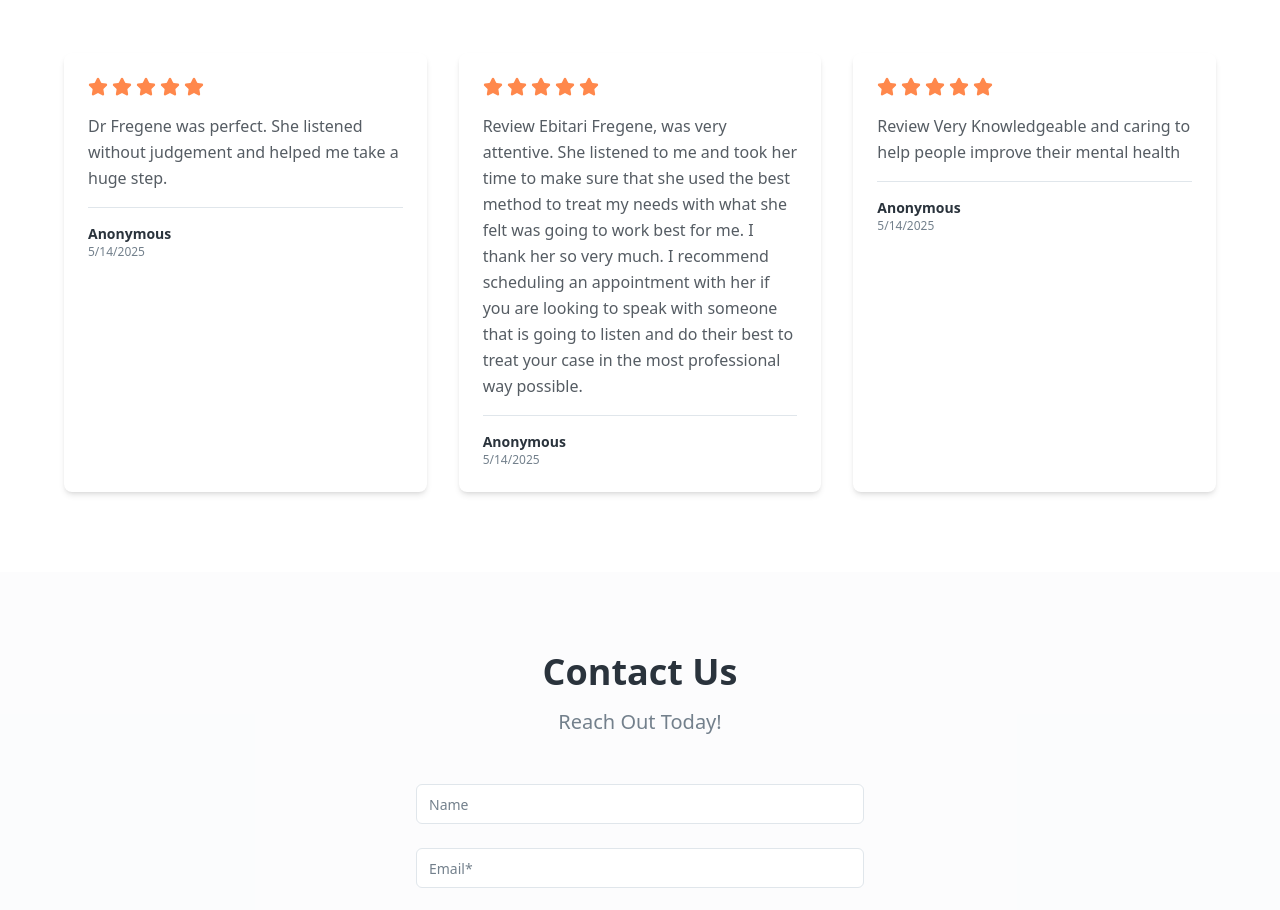
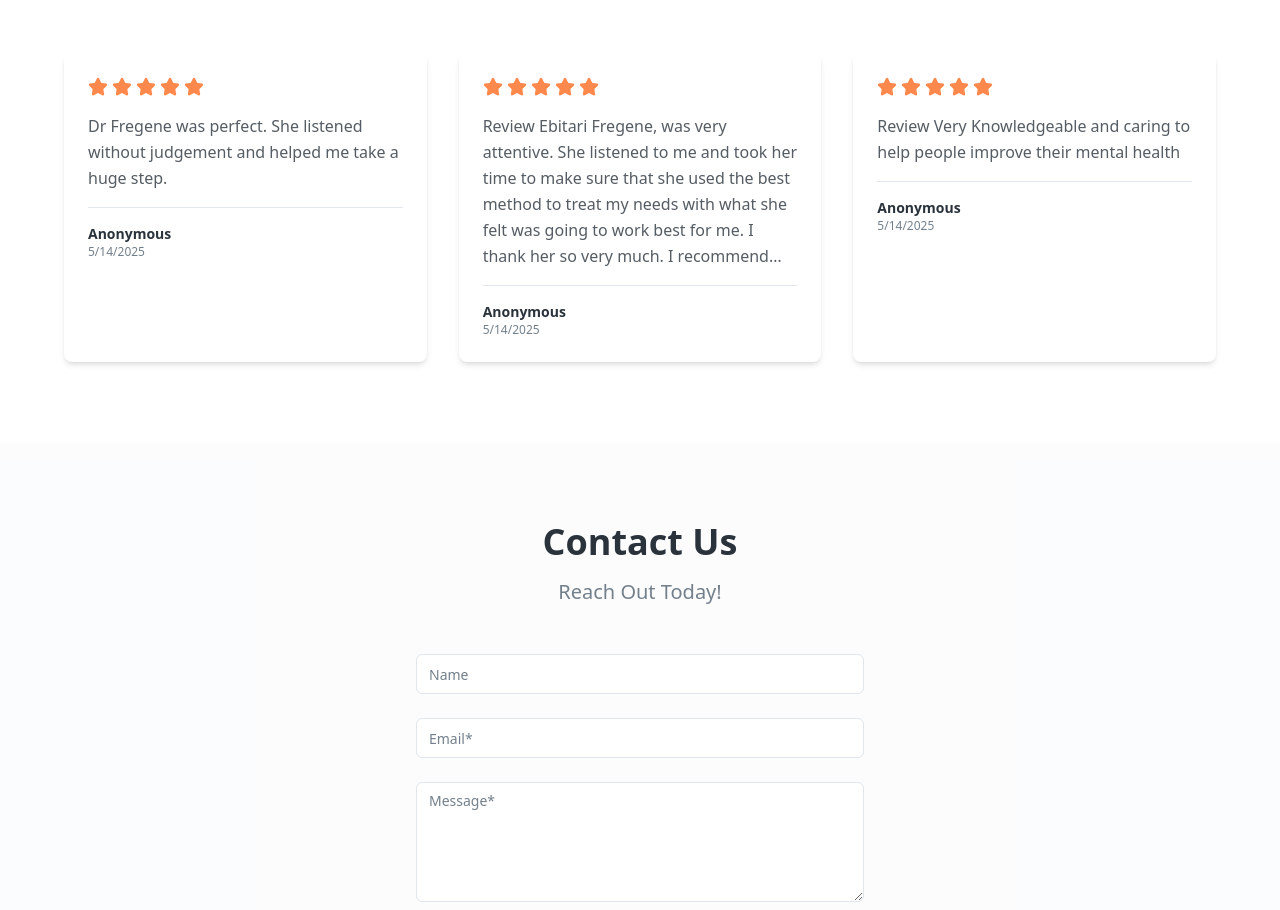
Before and after one commit to e-fregene/WholesomeHealth, a React (Vite) app: page / in a window 1280 px wide. Shown: the part 2589-3499 px from the top of the page. Built offline with nearby package versions, Linux system fonts and the light colour scheme; the HTML template or start-up script is replaced by a standard one.

Commit message:
Reverted to commit 6c917222a091caa6b734499256eed28995117d22

```diff
--- a/src/components/Reviews.tsx
+++ b/src/components/Reviews.tsx
@@ -45,7 +45,7 @@ const Reviews = () => {
                 </div>
 
                 {/* Review Text */}
-                <p className="text-foreground/80 mb-4 leading-relaxed">
+                <p className="text-foreground/80 mb-4 line-clamp-6 leading-relaxed">
                   {review.text}
                 </p>
 
```
